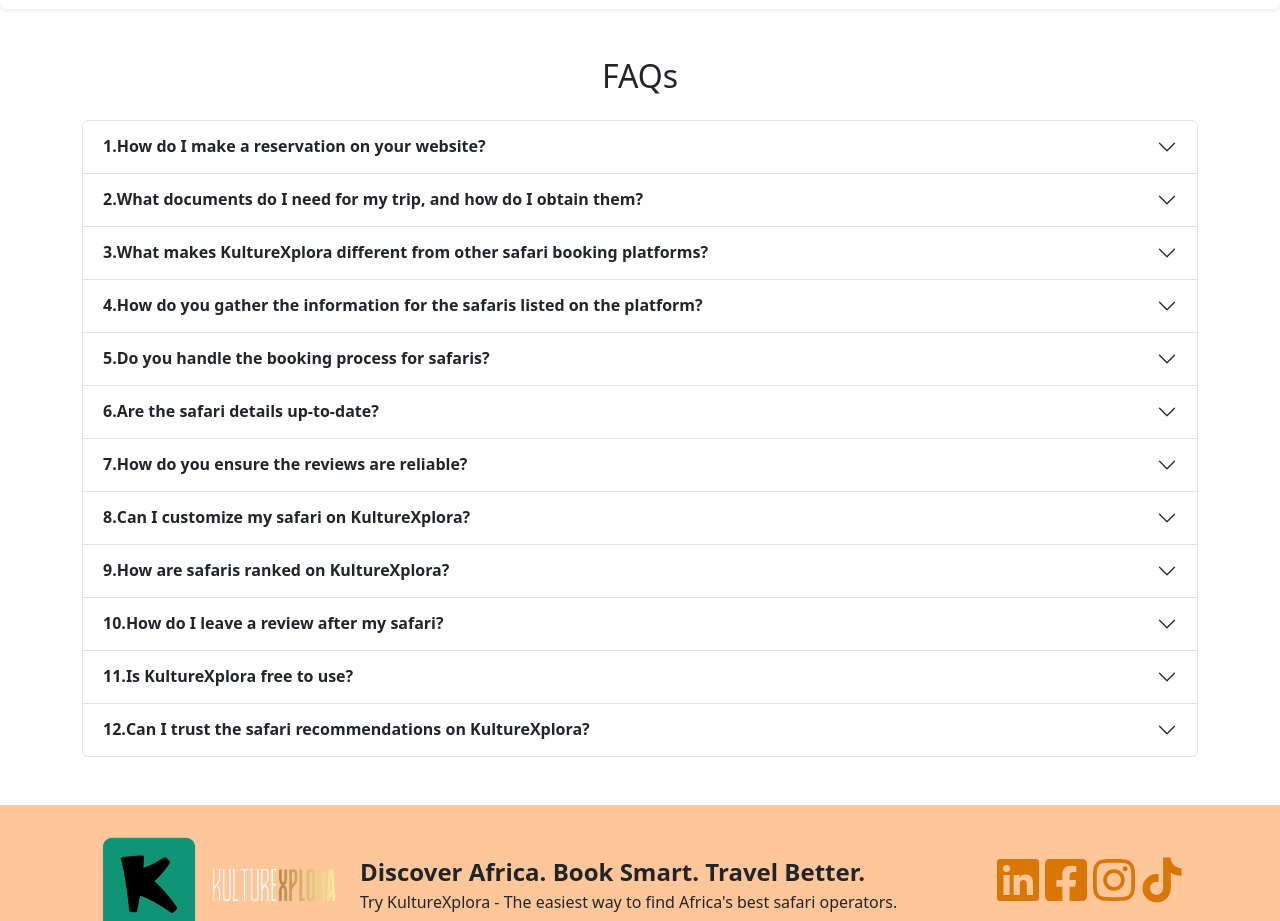
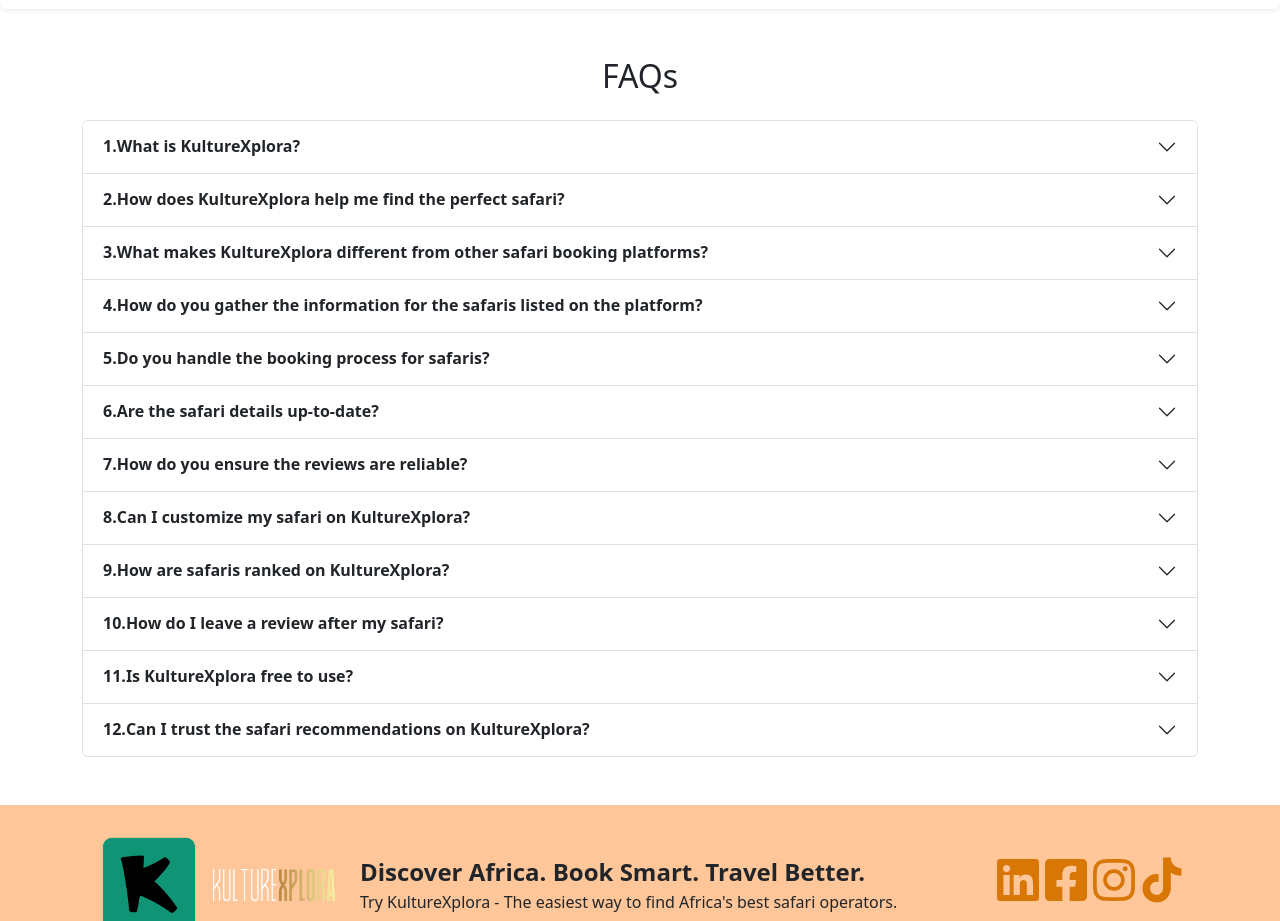
Before and after one commit to goWandar/toursearchengine, a React (Vite) app in the folder frontend/: page / in a window 1280 px wide. Shown: the part 3600-4521 px from the top of the page. Built offline with nearby package versions, Linux system fonts and the light colour scheme; no server answers.

Commit message:
q&as update

```diff
--- a/frontend/src/components/FAQs.jsx
+++ b/frontend/src/components/FAQs.jsx
@@ -4,23 +4,22 @@
   const Faqs = [
     {
       id: '1',
-      question: 'How do I make a reservation on your website?',
+      question: 'What is KultureXplora?',
       answer:
-        'Provide a step-by-step guide on how users can browse and book travel services on your platform. Include information on searching for destinations, selecting dates, choosing accommodation, and completing the booking process. Mention any special features or tools that can help users find the best deals.',
+        ' KultureXplora is a platform designed to simplify your safari planning by gathering and organizing tour details from multiple safari operators and trusted review platforms. We provide you with easy access to prices, itineraries, and real traveler feedback, helping you find the best safari options without the hassle of endless research.',
     },
     {
       id: '2',
-      question:
-        'What documents do I need for my trip, and how do I obtain them?',
+      question: 'How does KultureXplora help me find the perfect safari?',
       answer:
-        'You will need valid identification, such as a passport or ID card, and any required visas for your destination. Check the official government website for the latest requirements and processes for obtaining these documents.',
+        'We collect details from various safari operators’ websites, such as prices, itineraries, and reviews, then aggregate and organize them in one place. This allows you to easily compare different options and find the safari that best suits your preferences and budget. Once you’ve made your choice, we connect you directly to the operator’s website to book.',
     },
     {
       id: '3',
       question:
         'What makes KultureXplora different from other safari booking platforms?',
       answer:
-        'KultureXplora simplifies the research process by gathering all relevant information, including prices, itineraries, and reviews, in one place. This allows you to compare safaris side by side and make an informed decision without any middlemen involved.',
+        'KultureXplora sets itself apart by simplifying the research process. Instead of browsing multiple websites, we gather all the relevant information, including prices, itineraries, and reviews, in one place. This way, you can compare safaris side by side and make an informed decision without any middlemen involved.',
     },
     {
       id: '4',
```
Also changed, not shown: 1 other file (tests, documents, lock files or other folders).
